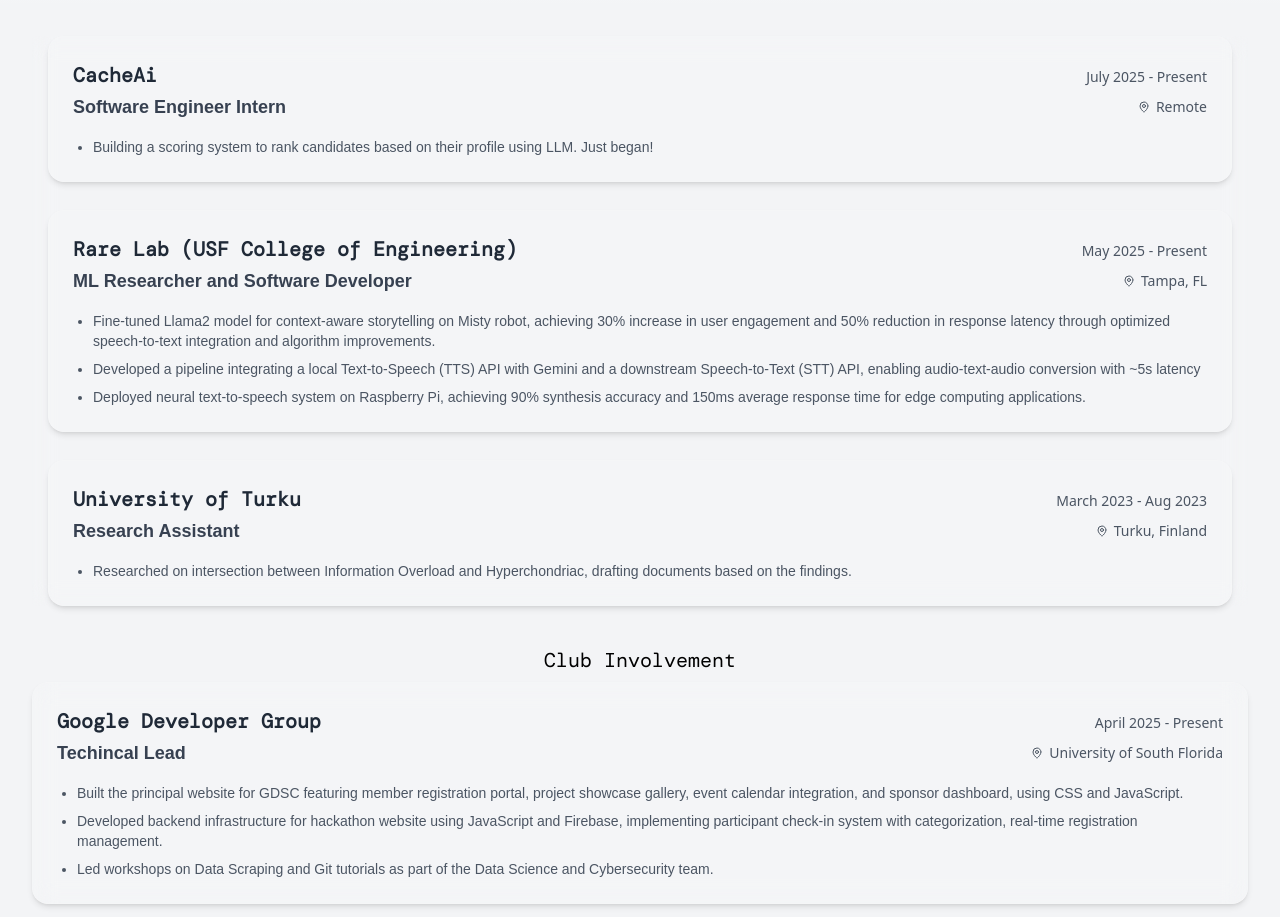
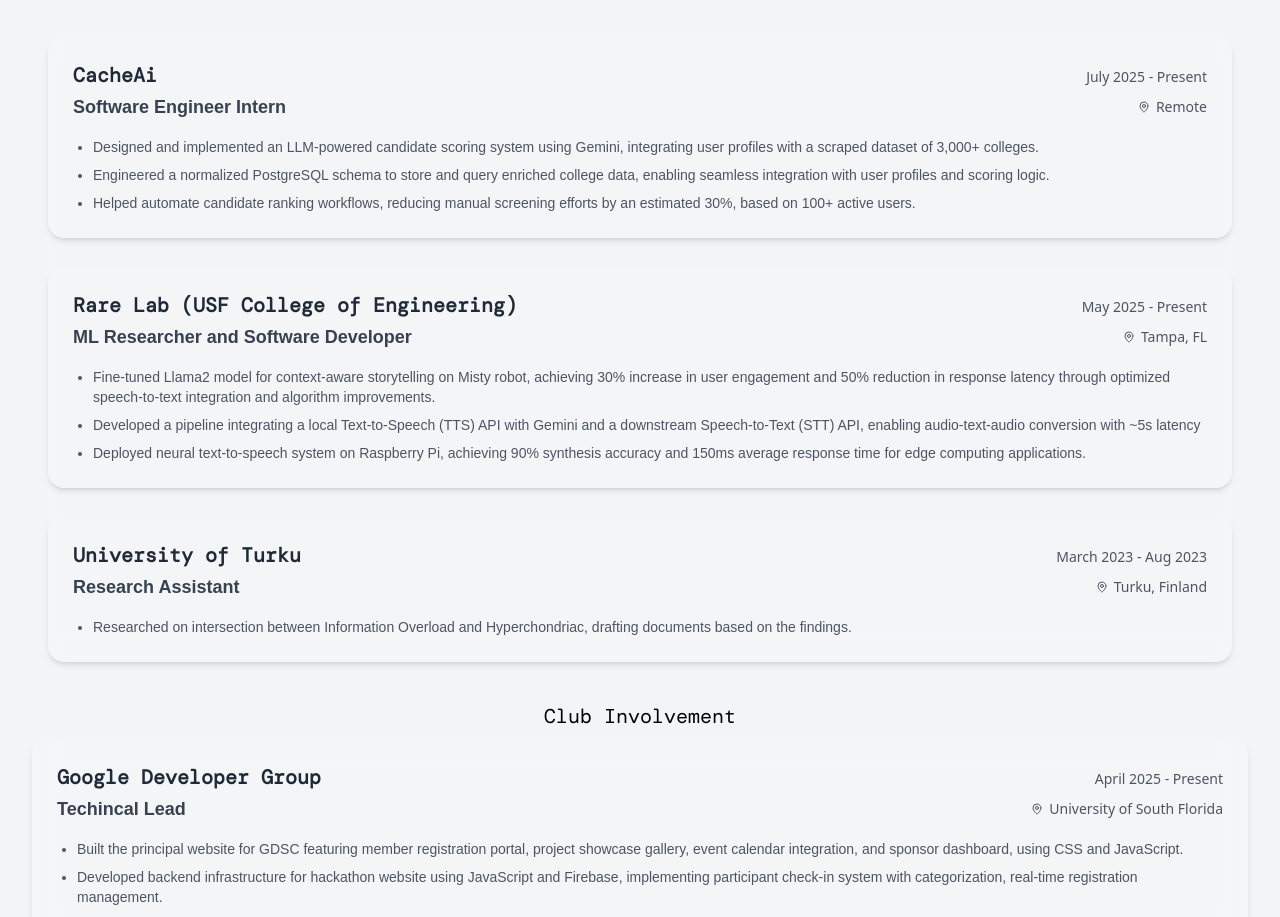
Before and after one commit to Ackberry/portfolio, a Next.js app in the folder portfolio/: page / in a window 1280 px wide. Shown: the part 860-1777 px from the top of the page. Built offline with nearby package versions, Linux system fonts and the light colour scheme; a web font is replaced by a local one.

Commit message:
update cacheai bullet points

```diff
--- a/portfolio/src/app/page.tsx
+++ b/portfolio/src/app/page.tsx
@@ -106,7 +106,9 @@ export default function Home() {
           position="Software Engineer Intern"
           location="Remote"
           descriptionPoints={[
-            "Building a scoring system to rank candidates based on their profile using LLM. Just began!",
+            "Designed and implemented an LLM-powered candidate scoring system using Gemini, integrating user profiles with a scraped dataset of 3,000+ colleges.",
+            "Engineered a normalized PostgreSQL schema to store and query enriched college data, enabling seamless integration with user profiles and scoring logic.",
+            "Helped automate candidate ranking workflows, reducing manual screening efforts by an estimated 30%, based on 100+ active users.",
           ]}
         />
           <ExperienceCard
```
